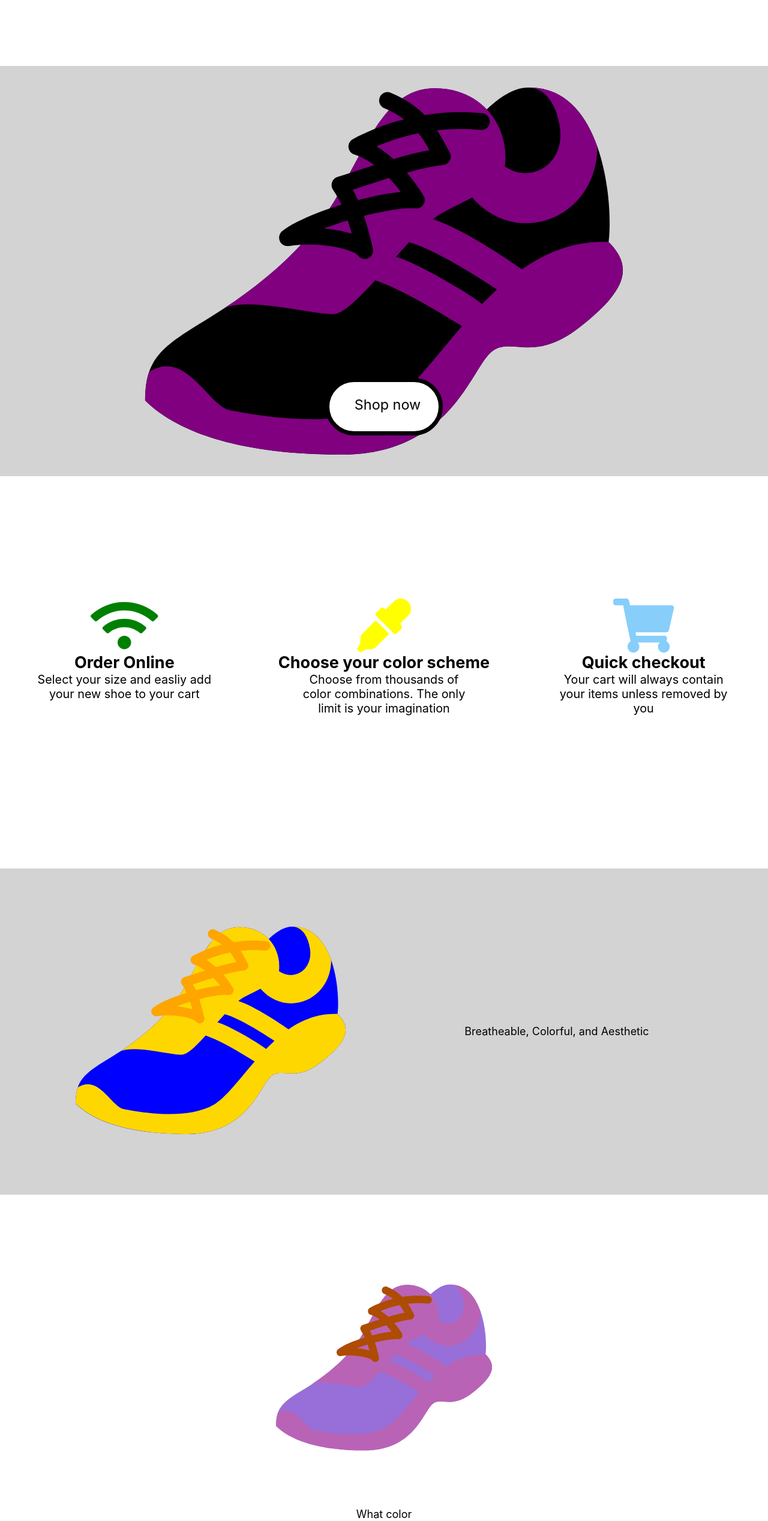
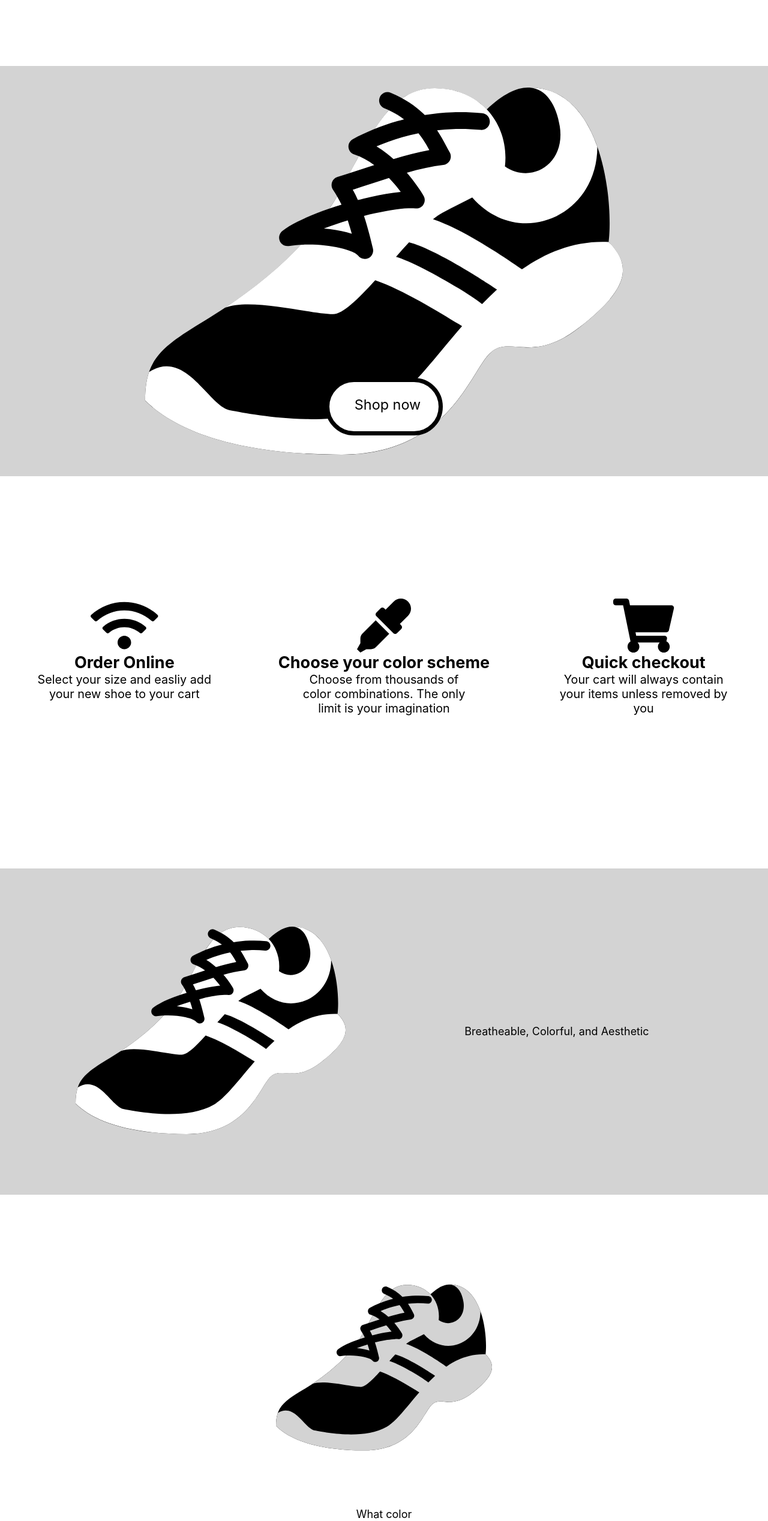
Before and after one commit to jasoncarcamo/shoe-comp, a React (Create React App) app: page / in a window 1280 px wide. Shown: the part 194-2730 px from the top of the page at 60% size. Built offline with nearby package versions, Linux system fonts and the light colour scheme.

Commit message:
Got ready fro user feedback

```diff
--- a/src/components/footer/footer.css
+++ b/src/components/footer/footer.css
@@ -7,15 +7,15 @@ footer{
 
 #footer-facebook{
     font-size: 2em;
-    color: #3b5998;
+    color: black;
 }
 
 #footer-instagram{
     font-size: 2em;
-    color: #FFDC80;
+    color: black;
 }
 
 #footer-twitter{
     font-size: 2em;
-    color: #1DA1F2;
+    color: black;
 }
--- a/src/components/landingPage/LandingPage.js
+++ b/src/components/landingPage/LandingPage.js
@@ -37,7 +37,8 @@ export default class Home extends React.Component{
 
         for(let i = 0; i < 7; i++){
             shoeList[i] = (<li key={i} className="shoe-container">
-                <Shoe className="shoe-example-SVG" top={this.renderColors()} middle={this.renderColors()} bottom={this.renderColors()}></Shoe>
+
+                <Shoe className="shoe-example-SVG" top="black" middle="lightgrey" bottom="black"></Shoe>
 
             <p>What color scheme will you come up with?</p>
         </li>)
@@ -88,7 +89,7 @@ export default class Home extends React.Component{
             <section id="landing-page-section">
                 <section id="shoe-display-section">
                     <div id="shoe-display-container">
-                        <Shoe className="landing-page-SVG" top="black" middle="purple" bottom="black"></Shoe>
+                        <Shoe className="landing-page-SVG" top="black" middle="white" bottom="black"></Shoe>
 
                         <Link to="/shop" id="shop-now-button" type="button">Shop now</Link>
                     </div>
@@ -119,7 +120,7 @@ export default class Home extends React.Component{
                 </section>
 
                 <section id="third-section">
-                    <Shoe className="third-section-SVG" top="orange" middle="gold" bottom="blue"></Shoe>
+                    <Shoe className="third-section-SVG" top="black" middle="white" bottom="black"></Shoe>
                     <p>Breatheable, Colorful, and Aesthetic</p>
                 </section>
 
--- a/src/components/landingPage/landingpage.css
+++ b/src/components/landingPage/landingpage.css
@@ -74,7 +74,6 @@
     display: block;
     margin: 0 auto;
     font-size: 5em;
-    color: lightskyblue;
 }
 
 
@@ -82,14 +81,12 @@
     display: block;
     margin: 0 auto;
     font-size: 5em;
-    color: yellow;
 }
 
 #features-wifi-icon{
     display: block;
     margin: 0 auto;
     font-size: 5em;
-    color: green;
 }
 
 #features-container li h2{
```
